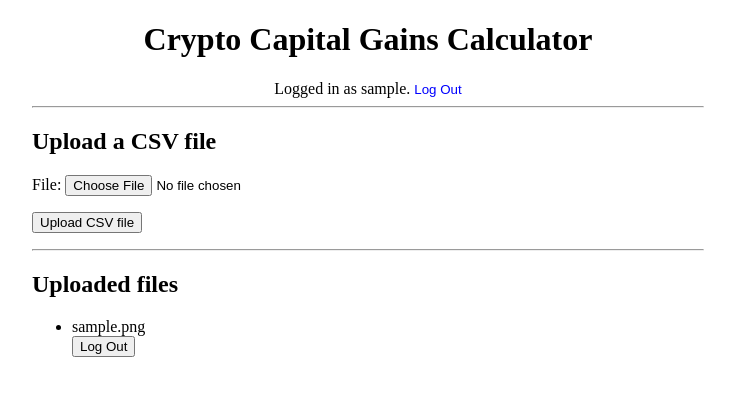
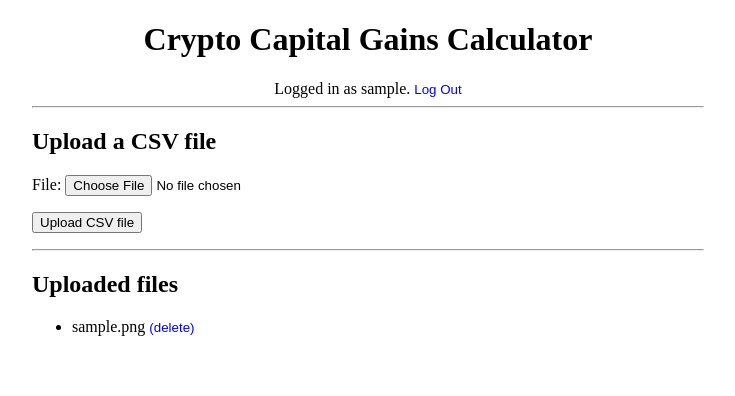
Before and after one commit to jackmurray90/ccgc, a Django app: page / in a window 1280 px wide. Shown: the top 396 px of the page, without its empty margins (272-1007 px from the left). Run offline with Django 5.2, Linux system fonts and the light colour scheme; a user stored in the database is signed in; tables that the repository leaves empty hold one stand-in row (values such as "Sample post").

Commit message:
allow deleting uploaded files

```diff
--- a/ccgc/models.py
+++ b/ccgc/models.py
@@ -1,8 +1,16 @@
 from django.contrib.auth.models import User
+from django.dispatch import receiver
 from django.db import models
+import os
 
 
 class CsvFile(models.Model):
     user = models.ForeignKey(User, on_delete=models.CASCADE, related_name="csv_files")
     file = models.FileField()
     filename = models.CharField(max_length=500)
+
+@receiver(models.signals.post_delete, sender=CsvFile)
+def auto_delete_file_on_delete(sender, instance, **kwargs):
+    if instance.file:
+        if os.path.isfile(instance.file.path):
+            os.remove(instance.file.path)
--- a/ccgc/templates/dashboard.html
+++ b/ccgc/templates/dashboard.html
@@ -9,6 +9,17 @@
     }
     .messages .error {
       color: #f00;
+    }
+    .files form {
+      display: inline-block;
+    }
+    .files button {
+      background-color: transparent;
+      color: #00f;
+      border-style: none;
+      padding: 0;
+      margin: 0;
+      cursor: pointer;
     }
   </style>
 {% endblock %}
@@ -45,7 +56,7 @@
           {{ csv_file.filename }}
           <form action="{% url "delete" csv_file.id %}" method="post">
             {% csrf_token %}
-            <button type="submit">Log Out</button>
+            <button type="submit">(delete)</button>
           </form>
         </li>
       {% endfor %}
--- a/ccgc/urls.py
+++ b/ccgc/urls.py
@@ -17,11 +17,12 @@ Including another URLconf
 
 from django.contrib import admin
 from django.urls import path, include
-from ccgc.views import IndexView, UploadFileView
+from ccgc.views import IndexView, UploadFileView, DeleteFileView
 
 urlpatterns = [
     path("", IndexView.as_view(), name="index"),
     path("upload", UploadFileView.as_view(), name="upload"),
+    path("delete/<int:id>", DeleteFileView.as_view(), name="delete"),
     path("accounts/", include("django.contrib.auth.urls")),
     path("admin/", admin.site.urls),
 ]
--- a/ccgc/views.py
+++ b/ccgc/views.py
@@ -30,3 +30,9 @@ class UploadFileView(View):
             else:
                 messages.error(request, "No CSV file was selected.")
         return redirect("index")
+
+class DeleteFileView(View):
+    def post(self, request, id):
+        if request.user.is_authenticated:
+            CsvFile.objects.filter(user=request.user, id=id).delete()
+        return redirect("index")
```
